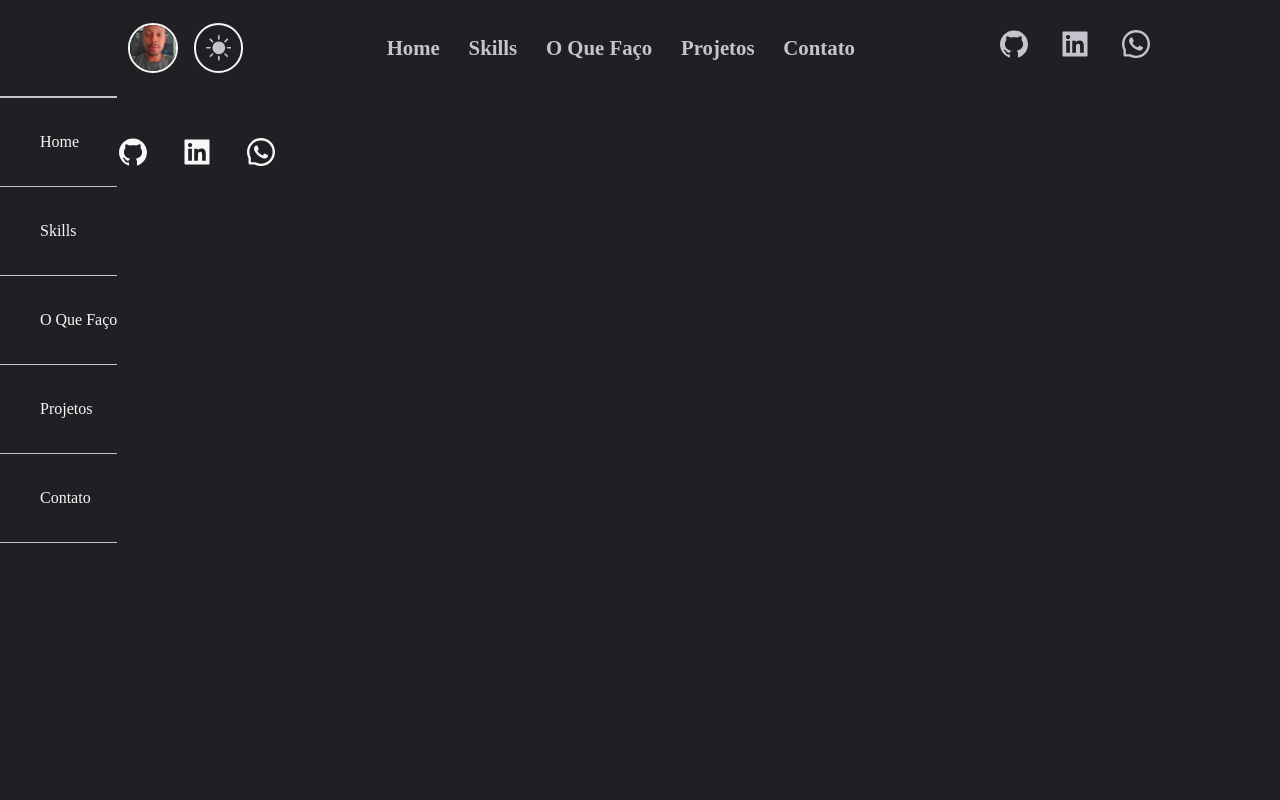
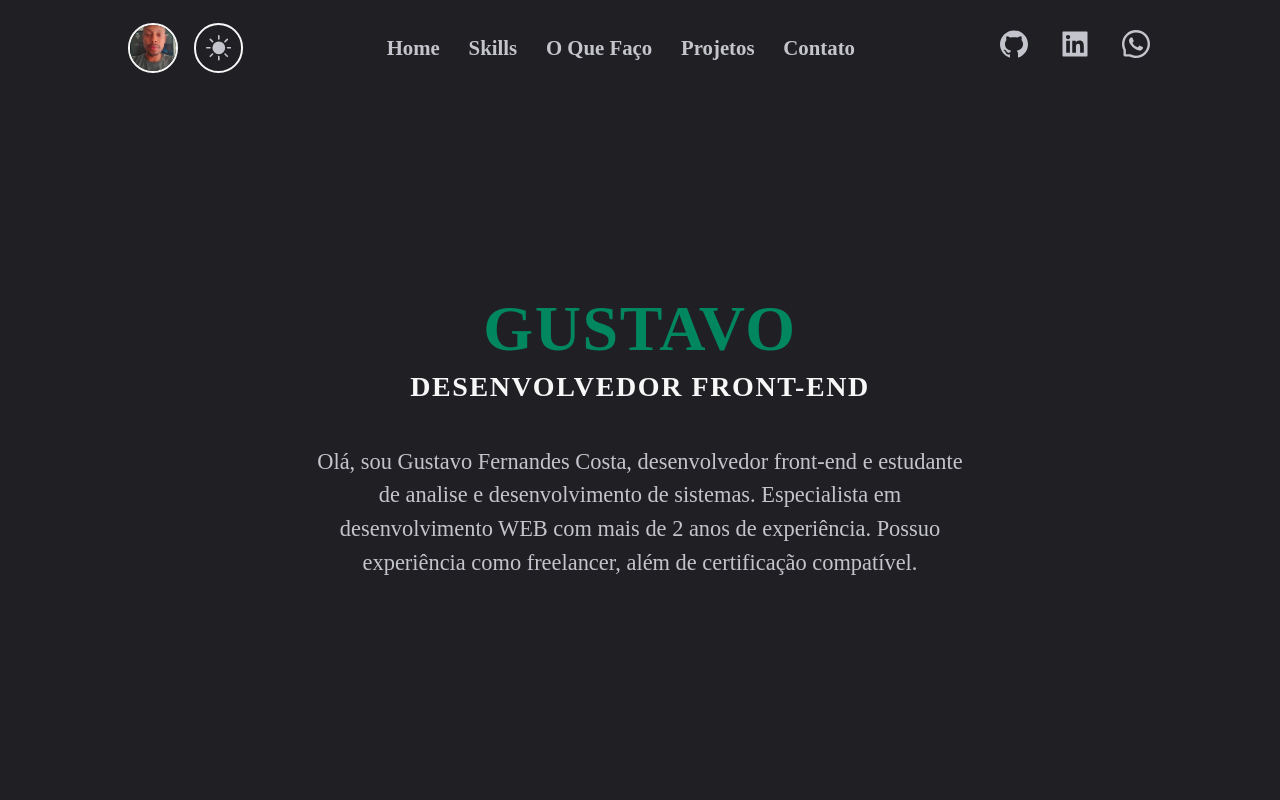
Before and after one commit to gustavofcosta/projeto-portfolio, a React (Vite) app: page / in a window 1280 px wide. Shown: the top 800 px of the page. Built offline with nearby package versions, Linux system fonts and the light colour scheme; a web font is replaced by a local one.

Commit message:
Update sidebarStyle.js

```diff
--- a/src/components/styles/sidebarStyle.js
+++ b/src/components/styles/sidebarStyle.js
@@ -1,8 +1,8 @@
 import styled from "styled-components";
 
 export const Wrapper = styled.nav`
-  display: ${({ sidebar }) => {
-    return sidebar ? "none" : "false";
+  display: ${({ sidebarIsOpen }) => {
+    return sidebarIsOpen ? "block" : "none";
   }};
   position: absolute;
   right: 0;
```
